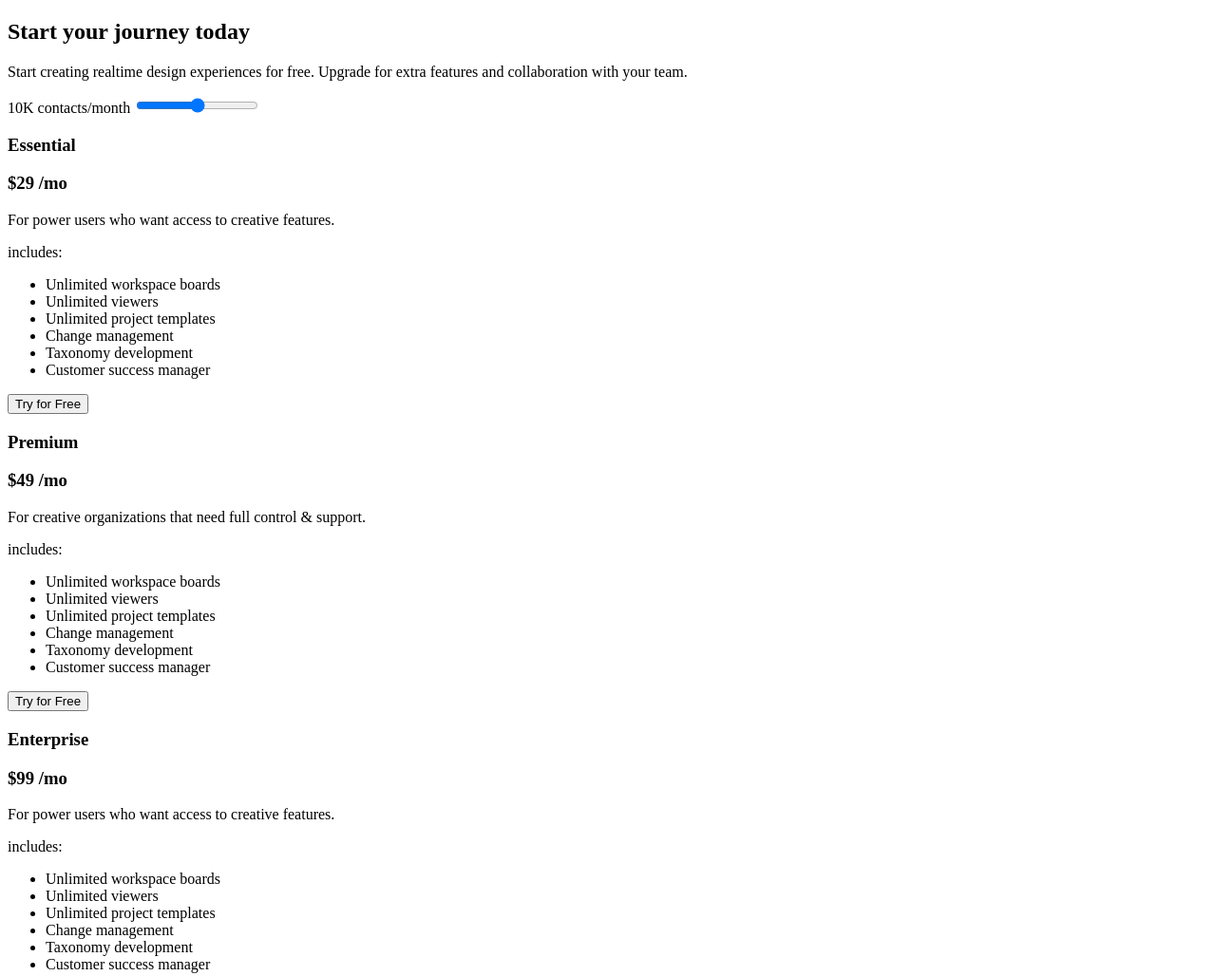
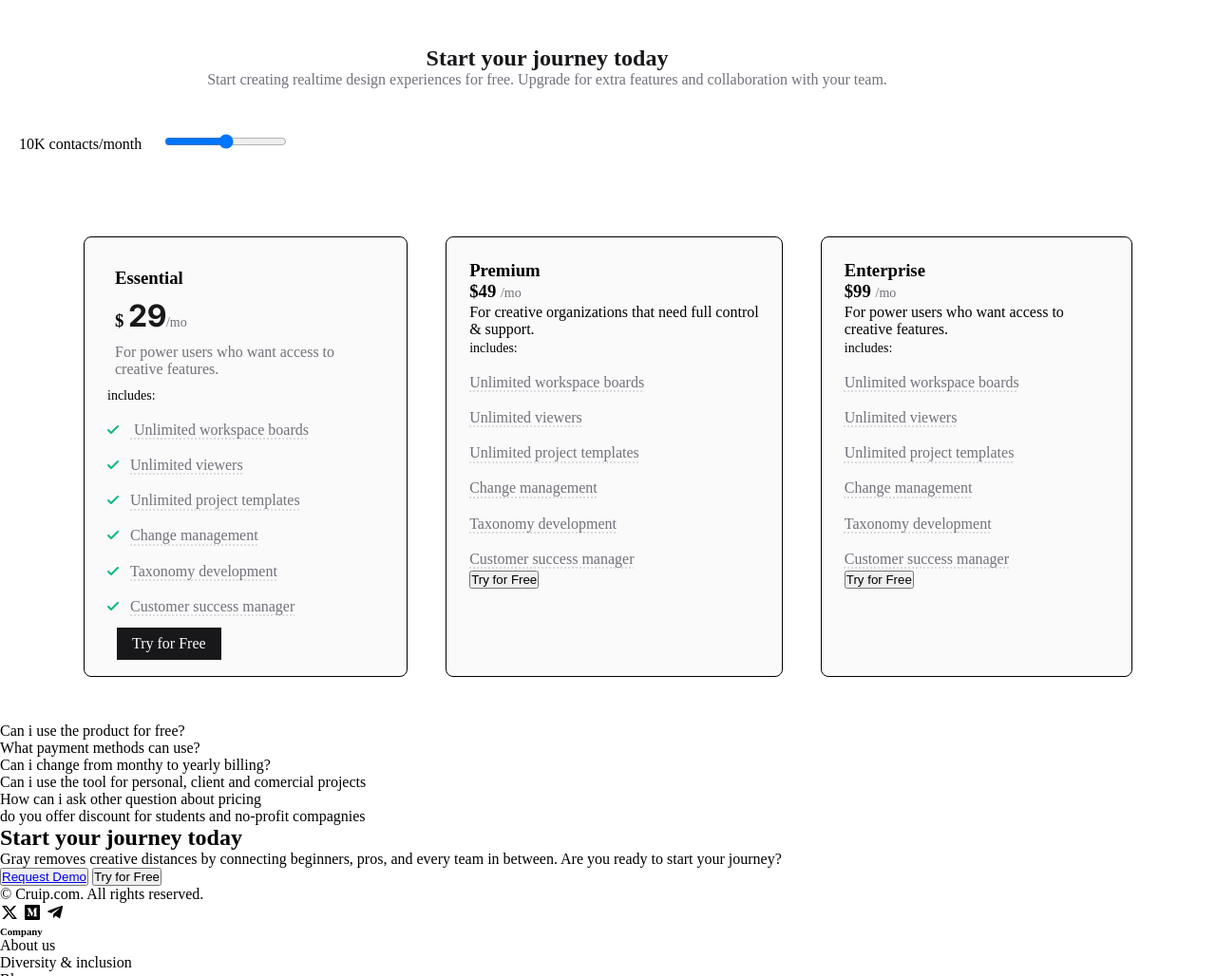
Before and after one commit to MBENE-DIEYE/gray-landing, a plain HTML site: page index.html in a window 1280 px wide. Shown: the top 1028 px of the page at 95% size. Drawn offline with Linux system fonts and the light colour scheme.

Commit message:
esercizi

```diff
--- a/css/style.css
+++ b/css/style.css
@@ -0,0 +1,117 @@
+@import url(./root.css);
+*{
+    margin: 0;
+    padding: 0;
+    box-sizing: border-box;
+}
+body{
+    background-color: var(--bg-color-chiaro);
+}
+#journey{
+    /* background-color: blue; */
+}
+.journey__text{
+     position: relative;
+     text-align: center;
+     padding: 3rem;
+     max-width: var(--max-with);
+}
+.journey__text h2{
+    color: var(--title-color);
+}
+.journey__text p{
+    color: var(--paragraph-text-color);
+}
+.journey__input{
+    margin-left: auto;
+    margin-right: auto;
+}
+.journey__input span{
+    text-align: center;
+    margin: 20px;
+}
+.journey__input input{
+    text-align: center;
+}
+ .journey__cards{
+   display: flex;
+   margin: 20px;
+   padding: 3rem;
+   height: 35rem;
+
+ }
+ .journey__cards-item{
+    background: var(--bg-color-scuro);
+     border: 1px solid black;
+     border-radius: 0.5rem;
+     padding: 1.5rem;
+     margin: 20px;
+     flex-direction: column;
+     height: 100%;
+     gap: 1.5rem;
+     position: relative;
+ }
+ .journey__cards-item h3 span{
+    color: var(--paragraph-text-color);
+ }
+ .journey__cards-item-text{
+    margin: 0.5rem;
+ }
+ .journey__cards-item-text .span{
+    color: var(--title-color);
+    font-weight: 700;
+    font-size: 1.125rem;
+    font-size: 2rem;
+    line-height: 1.3125;
+    letter-spacing: -0.017em;
+    font-family: var(--font-text);
+ }
+ .journey__cards-item-text p{
+    color: var(--paragraph-text-color);
+ }
+ .journey__cards-item span{
+    font-weight: 500;
+    font-size: 0.875rem;
+    line-height: 1.5715;
+ }
+  .journey__cards-item ul {
+    font-size: 0.875rem;
+    line-height: 1.5715;
+
+  }
+  .journey__cards-item ul li{
+    list-style: none;
+    color: var(--paragraph-text-color);
+    text-decoration: underline;
+    text-decoration-style:dotted ;
+    text-decoration-color: #d4d4d8;
+    text-underline-offset: 4px;
+    margin-top: 0.75rem;
+    align-items: center;
+    font-size: 1rem;
+  }
+  .journey__cards-item svg{
+    fill: #10b981;
+    width: 0.75rem;
+    height: 0.75rem;
+    margin-right: 0.75rem;
+  }
+  /* .journey__cards-item-btn a{
+    width: 100px;
+    /* display: inline-flex; */
+    /* align-items: center;
+    justify-content: center;
+    border-radius: 0.375rem;
+    margin: 20px;
+    margin-top: 30px;
+    padding: 30%;
+  } */
+   .journey__cards-item-btn a{
+    position: absolute;
+    padding: 0.5rem 1rem 0.5rem 1rem;
+    background-color: var(--title-color);
+    margin: 10px;
+    color: white;
+    text-decoration: none;
+    border-radius: ;
+   }
--- a/index.html
+++ b/index.html
@@ -20,36 +20,67 @@
         <section></section>
         <!-- --------------END REMO-------------------------------- -->
         <!-- --------------------MBENE ---------------->
-        <section class="wrapper" id="jorney">
+        <section class="wrapper" id="journey">
             <div class="container">
-                <div class="jorney__text">
+                <div class="journey__text">
                     <h2>Start your journey today</h2>
                     <p>Start creating realtime design experiences for free. Upgrade for extra features and collaboration
                         with your team.</p>
                 </div>
-                <div class="jorney__input">
+                <div class="journey__input">
                     <span>10K contacts/month</span>
                     <input type="range">
                 </div>
-                <div class="jorney__cards">
-                    <div class="jorney__cards-item">
-                        <h3>Essential</h3>
-                        <h3>$29 <span>/mo</span></h3>
-                        <p>For power users who want access to creative features.</p>
+                <div class="journey__cards">
+                    <div class="journey__cards-item">
+                        <div class="journey__cards-item-text">
+                            <h3>Essential</h3>
+                        </div>
+                        <div class="journey__cards-item-text">
+                            <h3>$ <span class="span">29</span><span>/mo</span></h3>
+                        </div>
+                        <div class="journey__cards-item-text">
+                            <p>For power users who want access to creative features.</p>
+                        </div>
+
                         <span>includes:</span>
                         <ul>
-                            <li>Unlimited workspace boards</li>
-                            <li>Unlimited viewers</li>
-                            <li>Unlimited project templates</li>
-                            <li>Change management</li>
-                            <li>Taxonomy development</li>
-                            <li>Customer success manager</li>
+                            <li> <svg  viewBox="0 0 12 12" xmlns="http://www.w3.org/2000/svg">
+                                    <path
+                                        d="M10.28 2.28L3.989 8.575 1.695 6.28A1 1 0 00.28 7.695l3 3a1 1 0 001.414 0l7-7A1 1 0 0010.28 2.28z">
+                                    </path>
+                                </svg> Unlimited workspace boards</li>
+                            <li> <svg  viewBox="0 0 12 12" xmlns="http://www.w3.org/2000/svg">
+                                    <path
+                                        d="M10.28 2.28L3.989 8.575 1.695 6.28A1 1 0 00.28 7.695l3 3a1 1 0 001.414 0l7-7A1 1 0 0010.28 2.28z">
+                                    </path>
+                                </svg>Unlimited viewers</li>
+                            <li><svg  viewBox="0 0 12 12" xmlns="http://www.w3.org/2000/svg">
+                                    <path
+                                        d="M10.28 2.28L3.989 8.575 1.695 6.28A1 1 0 00.28 7.695l3 3a1 1 0 001.414 0l7-7A1 1 0 0010.28 2.28z">
+                                    </path>
+                                </svg>Unlimited project templates</li>
+                            <li><svg  viewBox="0 0 12 12" xmlns="http://www.w3.org/2000/svg">
+                                    <path
+                                        d="M10.28 2.28L3.989 8.575 1.695 6.28A1 1 0 00.28 7.695l3 3a1 1 0 001.414 0l7-7A1 1 0 0010.28 2.28z">
+                                    </path>
+                                </svg>Change management</li>
+                            <li><svg  viewBox="0 0 12 12" xmlns="http://www.w3.org/2000/svg">
+                                    <path
+                                        d="M10.28 2.28L3.989 8.575 1.695 6.28A1 1 0 00.28 7.695l3 3a1 1 0 001.414 0l7-7A1 1 0 0010.28 2.28z">
+                                    </path>
+                                </svg>Taxonomy development</li>
+                            <li><svg  viewBox="0 0 12 12" xmlns="http://www.w3.org/2000/svg">
+                                    <path
+                                        d="M10.28 2.28L3.989 8.575 1.695 6.28A1 1 0 00.28 7.695l3 3a1 1 0 001.414 0l7-7A1 1 0 0010.28 2.28z">
+                                    </path>
+                                </svg>Customer success manager</li>
                         </ul>
-                        <div class="jorney__cards-item-btn">
-                            <button>Try for Free</button>
+                        <div class="journey__cards-item-btn">
+                             <a href="#">Try for Free</a>
                         </div>
                     </div>
-                    <div class="jorney__cards-item">
+                    <div class="journey__cards-item">
                         <h3>Premium</h3>
                         <h3>$49 <span>/mo</span></h3>
                         <p>For creative organizations that need full control & support.</p>
@@ -62,11 +93,11 @@
                             <li>Taxonomy development</li>
                             <li>Customer success manager</li>
                         </ul>
-                        <div class="jorney__cards-item-btn">
+                        <div class="journey__cards-item-btn">
                             <button class="btn">Try for Free</button>
                         </div>
                     </div>
-                    <div class="jorney__cards-item">
+                    <div class="journey__cards-item">
                         <h3>Enterprise</h3>
                         <h3>$99 <span>/mo</span></h3>
                         <p>For power users who want access to creative features.</p>
@@ -79,12 +110,12 @@
                             <li>Taxonomy development</li>
                             <li>Customer success manager</li>
                         </ul>
-                        <div class="jorney__cards-item-btn">
+                        <div class="journey__cards-item-btn">
                             <button>Try for Free</button>
                         </div>
                     </div>
                 </div>
-                <div class="jorney__list">
+                <div class="journey__list">
                     <ul>
                         <li>Can i use the product for free?</li>
                         <li>What payment methods can use?</li>
@@ -104,7 +135,7 @@
                         ready to start your journey?</p>
                 </div>
                 <div class="today__btn">
-                    <button>Request Demo</button>
+                    <button><a href="#">Request Demo</a></button>
                     <button>Try for Free</button>
                 </div>
             </div>
```
Also changed, not shown: check.svg (added).
